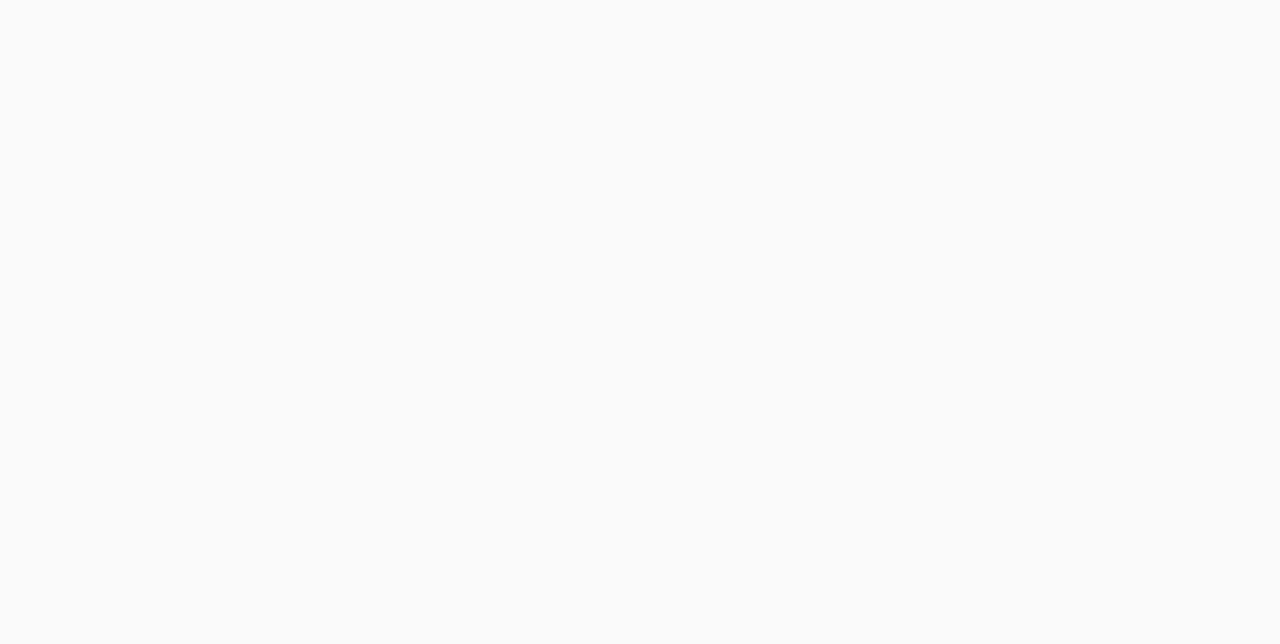
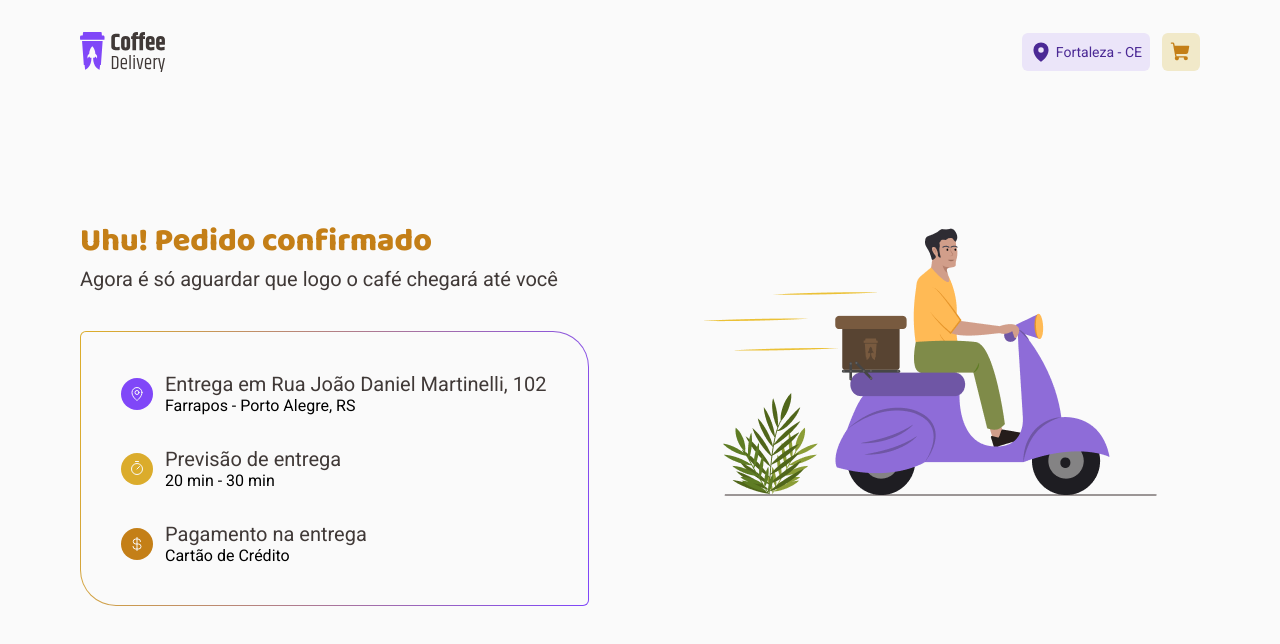
Before and after one commit to milsucruz/coffee-delivery-ts, a React (Vite) app: page /success in a window 1280 px wide. Before the commit this address had no page. Shown: the top 644 px of the page. Built offline with nearby package versions, Linux system fonts and the light colour scheme.

Commit message:
Success page

```diff
--- a/src/Router.tsx
+++ b/src/Router.tsx
@@ -1,12 +1,14 @@
 import { Routes, Route } from 'react-router-dom'
 import { DefaultLayout } from './layouts/DefaultLayout'
 import { Home } from './pages/Home'
+import { Success } from './pages/Success'
 
 export function Router() {
   return (
     <Routes>
       <Route path="/" element={<DefaultLayout />}>
         <Route path="/" element={<Home />} />
+        <Route path="/success" element={<Success />} />
       </Route>
     </Routes>
   )
--- /dev/null
+++ b/src/pages/Success/index.tsx
@@ -0,0 +1,57 @@
+import {
+  BannerIcons,
+  IconsWrapper,
+  SuccessContainer,
+  TextWrapper,
+} from './styles'
+
+import { MapPin, Timer, CurrencyDollar } from 'phosphor-react'
+
+import SuccessImg from '../../assets/Illustration.png'
+
+export function Success() {
+  return (
+    <SuccessContainer>
+      <TextWrapper>
+        <div>
+          <h1>Uhu! Pedido confirmado</h1>
+          <p>Agora é só aguardar que logo o café chegará até você</p>
+        </div>
+
+        <IconsWrapper>
+          <BannerIcons>
+            <button>
+              <MapPin />
+            </button>
+            <section>
+              <p>Entrega em Rua João Daniel Martinelli, 102</p>
+              <span>Farrapos - Porto Alegre, RS</span>
+            </section>
+          </BannerIcons>
+
+          <BannerIcons>
+            <button>
+              <Timer />
+            </button>
+            <section>
+              <p>Previsão de entrega</p>
+              <span>20 min - 30 min </span>
+            </section>
+          </BannerIcons>
+
+          <BannerIcons>
+            <button>
+              <CurrencyDollar />
+            </button>
+            <section>
+              <p>Pagamento na entrega</p>
+              <span>Cartão de Crédito</span>
+            </section>
+          </BannerIcons>
+        </IconsWrapper>
+      </TextWrapper>
+
+      <img src={SuccessImg} alt="Entregador em uma moto com o pedido" />
+    </SuccessContainer>
+  )
+}
--- /dev/null
+++ b/src/pages/Success/styles.ts
@@ -0,0 +1,81 @@
+import styled from 'styled-components'
+
+export const SuccessContainer = styled.div`
+  display: grid;
+  grid-template-columns: 1fr 1fr;
+  gap: 6.375rem;
+
+  padding-top: 7rem;
+`
+
+export const TextWrapper = styled.div`
+  display: flex;
+  flex-direction: column;
+
+  gap: 2.5rem;
+
+  h1 {
+    font-family: 'Baloo 2';
+    font-weight: 800;
+    font-size: 2rem;
+
+    color: ${(props) => props.theme['yellow-dark']};
+  }
+
+  p {
+    font-size: 1.25rem;
+
+    color: ${(props) => props.theme['base-subtitle']};
+  }
+`
+
+export const IconsWrapper = styled.div`
+  display: flex;
+  flex-direction: column;
+  gap: 2rem;
+
+  padding: 2.5rem;
+
+  border: 1px solid transparent;
+  background: linear-gradient(#fafafa, #fafafa) padding-box,
+    linear-gradient(102.89deg, #dbac2c 2.61%, #8047f8 98.76%) border-box;
+  border-radius: 6px;
+  border-top-right-radius: 36px;
+  border-bottom-left-radius: 36px;
+`
+
+export const BannerIcons = styled.div`
+  display: flex;
+  align-items: center;
+  gap: 0.75rem;
+
+  button {
+    display: flex;
+    align-items: center;
+    padding: 0.5rem;
+
+    border: none;
+    border-radius: 50%;
+  }
+
+  &:nth-child(1) {
+    button {
+      color: ${(props) => props.theme.background};
+      background-color: ${(props) => props.theme.purple};
+    }
+  }
+
+  &:nth-child(2) {
+    button {
+      color: ${(props) => props.theme.background};
+      background-color: ${(props) => props.theme.yellow};
+    }
+  }
+
+  &:nth-child(3) {
+    button {
+      color: ${(props) => props.theme.background};
+      background-color: ${(props) => props.theme['yellow-dark']};
+    }
+  }
+`
```
